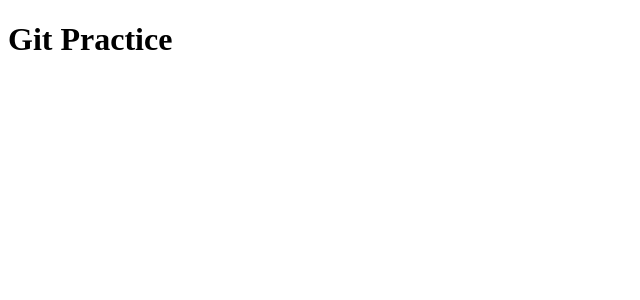
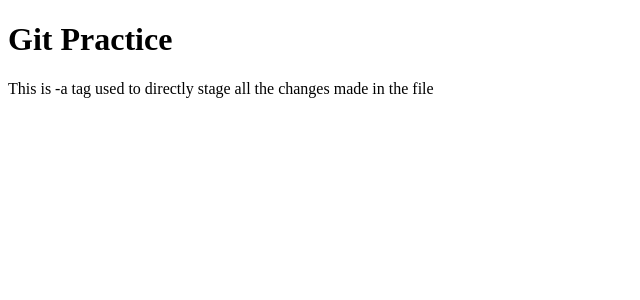
Before and after one commit to tejaskulkarni28/git-practice, a React (Create React App) app in the folder client/: page / in a window 1280 px wide. Shown: the top 300 px of the page, without its empty margins (0-640 px from the left). Built offline with nearby package versions, Linux system fonts and the light colour scheme.

Commit message:
Updated App.js with a new line

```diff
--- a/client/src/App.js
+++ b/client/src/App.js
@@ -4,6 +4,7 @@ function App() {
   return (
     <div className="App">
       <h1>Git Practice</h1>
+      <p>This is -a tag used to directly stage all the changes made in the file</p>
     </div>
   );
 }
```
